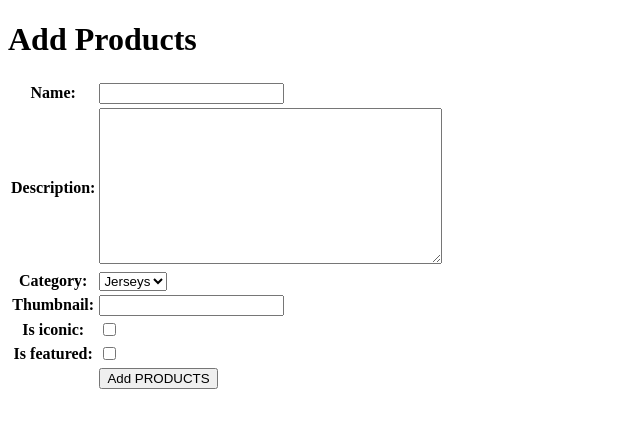
After one commit to farrelzzz/football-shop, a Django app: page /create-products/ in a window 1280 px wide. The commit adds this page. Shown: the top 428 px of the page, without its empty margins (0-640 px from the left). Run offline with Django 5.2, Linux system fonts and the light colour scheme.

Commit message:
nambahin templates (main dan root). modifikasi di main html karena di models.py ada atribut yang berubah.

```diff
--- a/football_shop/settings.py
+++ b/football_shop/settings.py
@@ -38,6 +38,9 @@ PRODUCTION = os.getenv('PRODUCTION', 'False').lower() == 'true'
 ...
 ALLOWED_HOSTS = ["localhost", "127.0.0.1", "muhammad-farrel46-footballshop.pbp.cs.ui.ac.id"]
 ...
+CSRF_TRUSTED_ORIGINS = [
+    "https://muhammad-farrel46-footballshop.pbp.cs.ui.ac.id/"
+]
 
 
 # Application definition
@@ -67,7 +70,7 @@ ROOT_URLCONF = 'football_shop.urls'
 TEMPLATES = [
     {
         'BACKEND': 'django.template.backends.django.DjangoTemplates',
-        'DIRS': [],
+        'DIRS': [BASE_DIR / 'templates'], # Tambahkan konten baris ini
         'APP_DIRS': True,
         'OPTIONS': {
             'context_processors': [
--- /dev/null
+++ b/main/forms.py
@@ -0,0 +1,7 @@
+from django.forms import ModelForm
+from main.models import Product
+
+class ProductForm(ModelForm):
+    class Meta:
+        model = Product
+        fields = ["name", "description", "category", "thumbnail", "is_iconic", "is_featured"]
--- a/main/models.py
+++ b/main/models.py
@@ -1,5 +1,6 @@
 import uuid
 from django.db import models
+#from django.utils import timezone
 
 class Product(models.Model):
     CATEGORY_CHOICES = [
@@ -17,22 +18,24 @@ class Product(models.Model):
     # created_at = models.DateTimeField(auto_now_add=True)
 
     ##
+    id = models.UUIDField(primary_key=True, default=uuid.uuid4, editable=False)
     name = models.CharField(max_length=255)
     price = models.IntegerField(default=0)
     description = models.TextField()
     category = models.CharField(max_length=20, choices=CATEGORY_CHOICES, default='update')
     thumbnail = models.URLField(blank=True, null=True)
     is_iconic = models.BooleanField(default=False)
-    product_views = models.PositiveIntegerField(default=0)
     is_featured = models.BooleanField(default=False)
+    products_views = models.PositiveIntegerField(default=0)
+    created_at = models.DateTimeField(auto_now_add=True)
 
     def __str__(self):
         return self.title
 
     @property
-    def is_product_hot(self):
-        return self.product_views > 20
+    def is_products_hot(self):
+        return self.products_views > 20
 
     def increment_views(self):
-        self.product_views += 1
+        self.products_views += 1
         self.save()
--- /dev/null
+++ b/main/templates/create_products.html
@@ -0,0 +1,18 @@
+{% extends 'base.html' %}
+{% block content %}
+<h1>Add Products</h1>
+
+<form method="POST">
+  {% csrf_token %}
+  <table>
+    {{ form.as_table }}
+    <tr>
+      <td></td>
+      <td>
+        <input type="submit" value="Add PRODUCTS" />
+      </td>
+    </tr>
+  </table>
+</form>
+
+{% endblock %}
--- a/main/urls.py
+++ b/main/urls.py
@@ -1,8 +1,10 @@
 from django.urls import path
-from main.views import show_main
+from main.views import show_main, create_products, show_products
 
 app_name = 'main'
 
 urlpatterns = [
     path('', show_main, name='show_main'),
+    path('create-products/', create_products, name='create_products'),
+    path('products/<str:id>/', show_products, name='show_products'),
 ]
--- a/main/views.py
+++ b/main/views.py
@@ -1,11 +1,35 @@
-from django.shortcuts import render
+from django.shortcuts import render, redirect, get_object_or_404
+from main.forms import ProductForm
+from main.models import Product
 
-# Create your views here.
 def show_main(request):
+    products_list = Product.objects.all()
+
     context = {
-        # 'npm' : '2406495653',
+        # 'npm' : '240123456',
         'name': 'Muhammad Farrel Rajendra',
-        'class': 'PBP D'
+        'class': 'PBP D',
+        'products_list': products_list
     }
 
     return render(request, "main.html", context)
+
+def create_products(request):
+    form = ProductForm(request.POST or None)
+
+    if form.is_valid() and request.method == "POST":
+        form.save()
+        return redirect('main:show_main')
+
+    context = {'form': form}
+    return render(request, "create_products.html", context)
+
+def show_products(request, id):
+    products = get_object_or_404(Product, pk=id)
+    products.increment_views()
+
+    context = {
+        'products': products
+    }
+
+    return render(request, "products_detail.html", context)
--- /dev/null
+++ b/templates/base.html
@@ -0,0 +1,13 @@
+{% load static %}
+<!DOCTYPE html>
+<html lang="en">
+<head>
+    <meta charset="UTF-8" />
+    <meta name="viewport" content="width=device-width, initial-scale=1.0" />
+    {% block meta %} {% endblock meta %}
+</head>
+
+<body>
+    {% block content %} {% endblock content %}
+</body>
+</html>
```
Also changed, not shown: main/templates/main.html (+38 -5 lines), main/templates/products_detail.html (added, +18 -0 lines), main/migrations/0003_rename_product_views_product_products_views_and_more.py (added).
